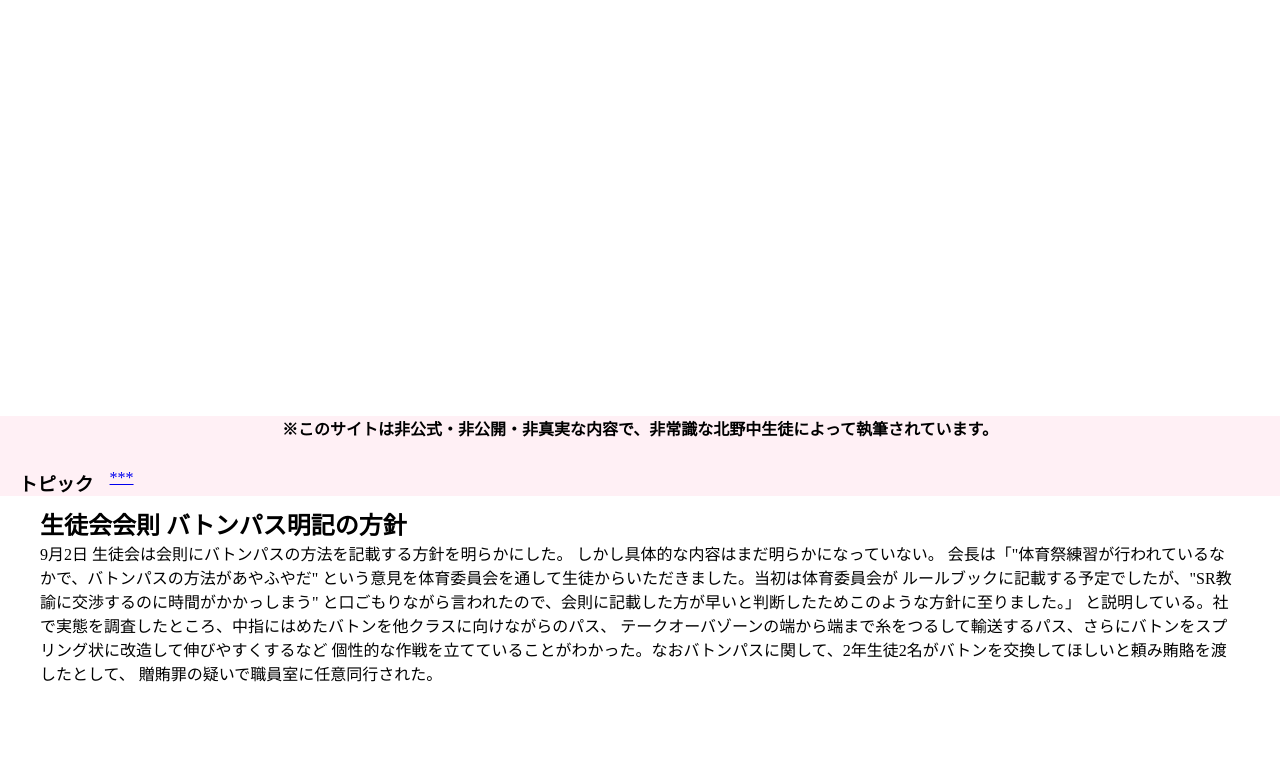
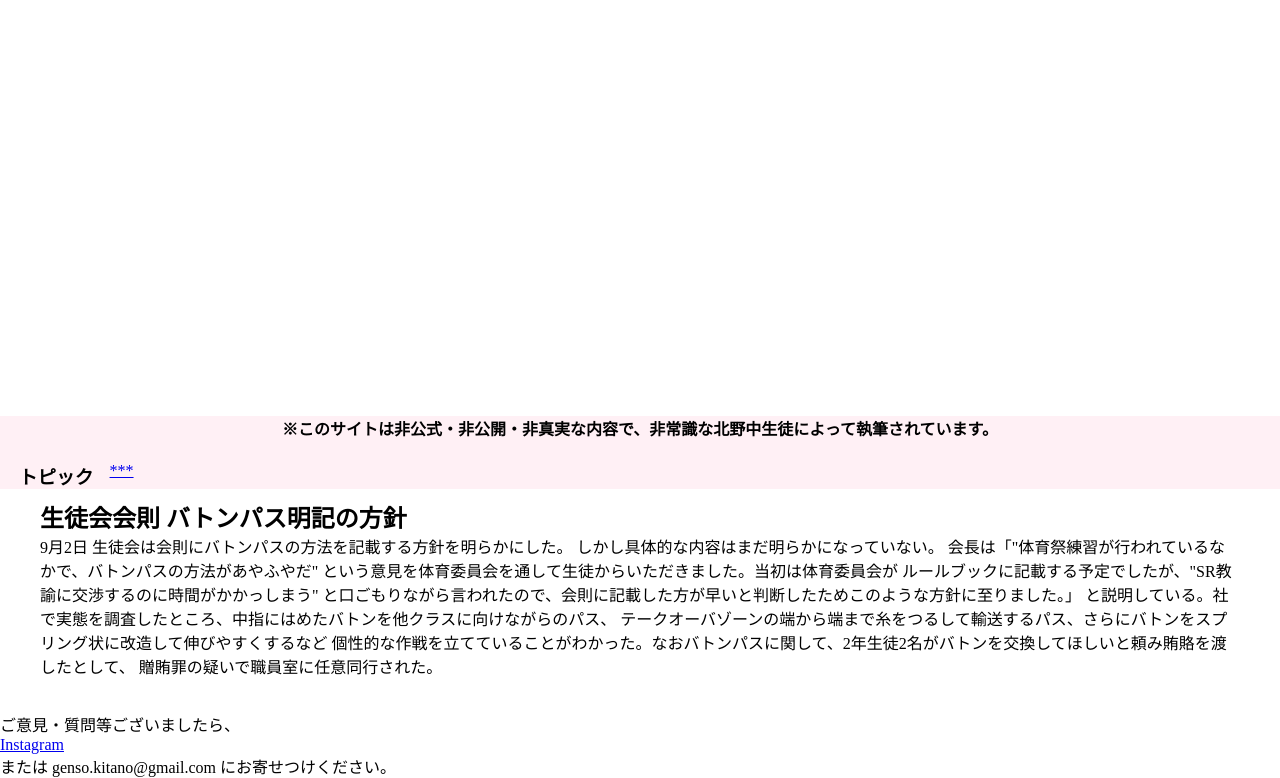
Before and after one commit to gensoshimbun-kitano/gensoshimbun-kitano.github.io, a plain HTML site: page index.html in a window 1280 px wide. Shown: the part 105-883 px from the top of the page. Before the commit the page ends 800 px from the top, so only its background shows below. Drawn offline with Linux system fonts and the light colour scheme; files that its build step writes are made by us from their sources.

Commit message:
Update index.html

```diff
--- a/index.html
+++ b/index.html
@@ -18,8 +18,6 @@
  <div>
  <h4 align="center" style="font-family:Yu Gothic;">※このサイトは非公式・非公開・非真実な内容で、非常識な北野中生徒によって執筆されています。</h4>
  </div>
-
- <p style="font-size:5px;">　</p>
 
  <div>
  <h3 style="float:left;">　トピック</h3>
@@ -51,5 +49,12 @@
 
 </div>
 
+ <div>
+  <p>　</p>
+  <p>ご意見・質問等ございましたら、</p>
+  <a href="https://www.instagram.com/gensoshimbun.kitano/">Instagram</a>
+  <p>または genso.kitano@gmail.com にお寄せつけください。
+ </div>
+
 </body>
 </html>
```
